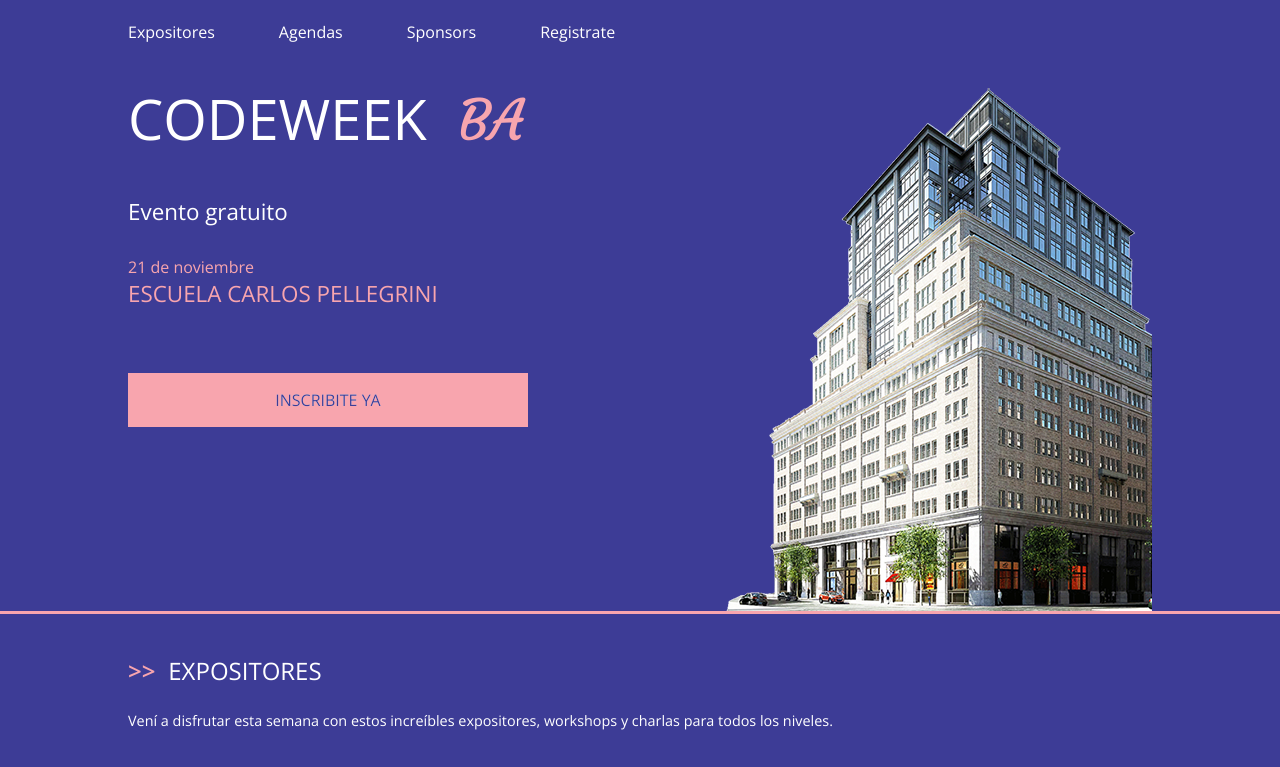
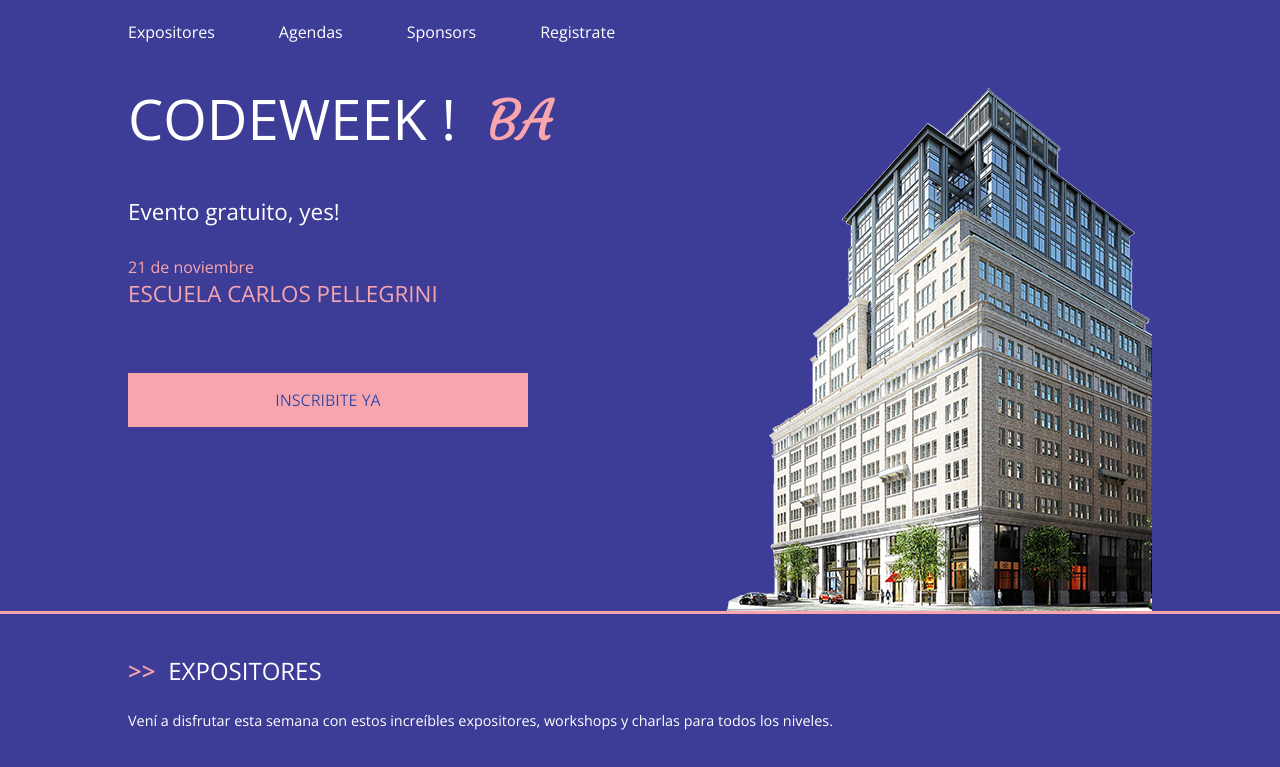
Before and after one commit to santifarias/proyecto-intro-utn, a plain HTML site: page index.html in a window 1280 px wide. Shown: the top 767 px of the page. Drawn offline with nearby package versions, Linux system fonts and the light colour scheme.

Commit message:
Agregamos Algunos cambios

```diff
--- a/index.html
+++ b/index.html
@@ -2,7 +2,7 @@
 <html lang="es">
 	<head>
 		<meta charset="utf-8">
-		<title>Sitio random</title>
+		<title>Sitio De Prueba UTN</title>
 		<meta name="viewport" content="width=device-width, initial-scale=1.0" />
 		<link rel="stylesheet" href="css/style.css">
 		<link href="https://fonts.googleapis.com/css?family=Courgette|Open+Sans:200,400,600" rel="stylesheet">
@@ -31,8 +31,8 @@
 		<div class="wrapper">
 			<div class="main-header">
 				<div class="main-header__content">
-					<h1>CodeWeek <span>BA</span></h1>
-					<h2>Evento gratuito</h2>
+					<h1>CodeWeek ! <span>BA</span></h1>
+					<h2>Evento gratuito, yes!</h2>
 					<time datetime="2016-11-21">21 de noviembre</time>
 					<h3>Escuela Carlos Pellegrini</h3>
 					<a href="#registrate" class="btn anchorLink">Inscribite ya</a>
```
